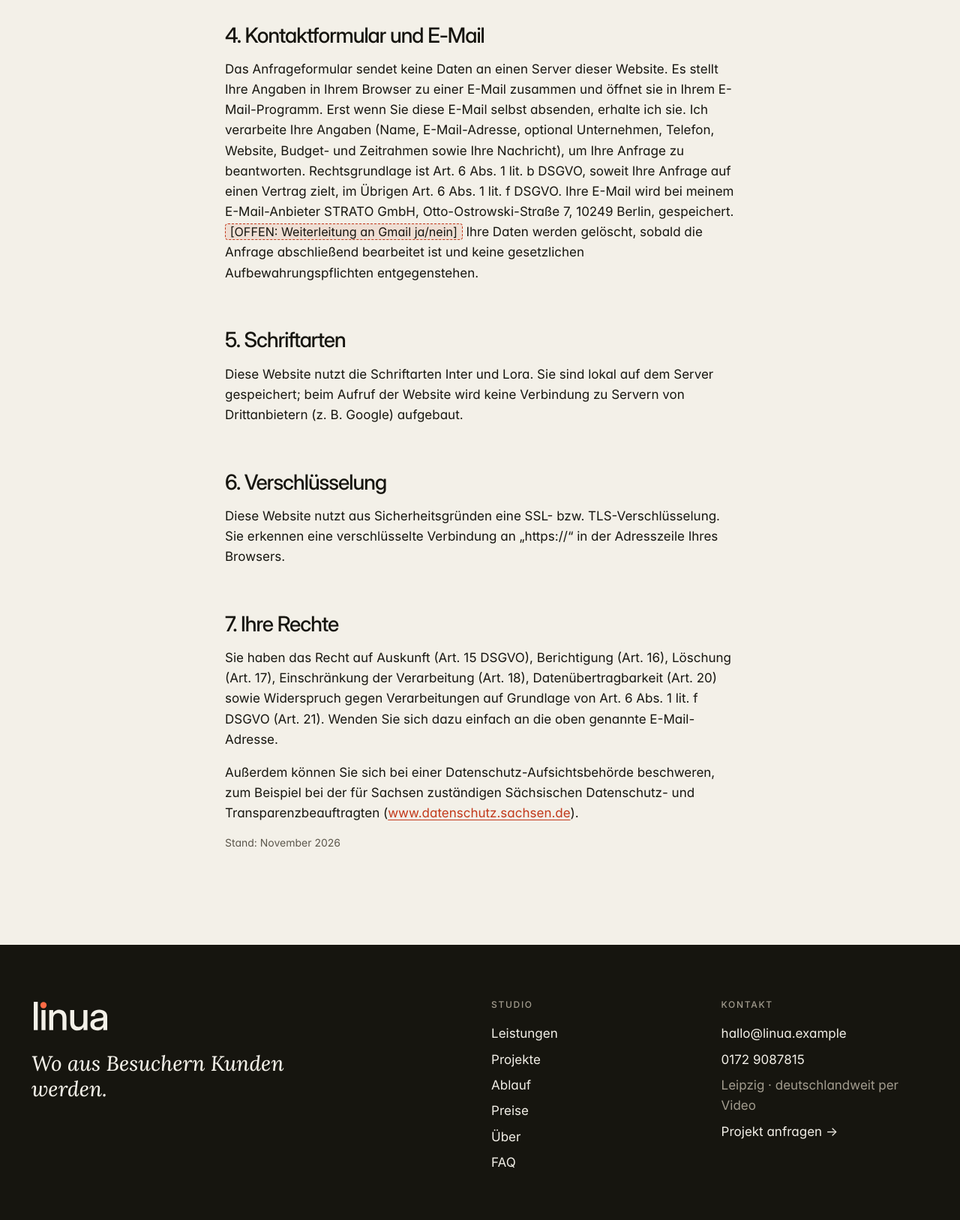
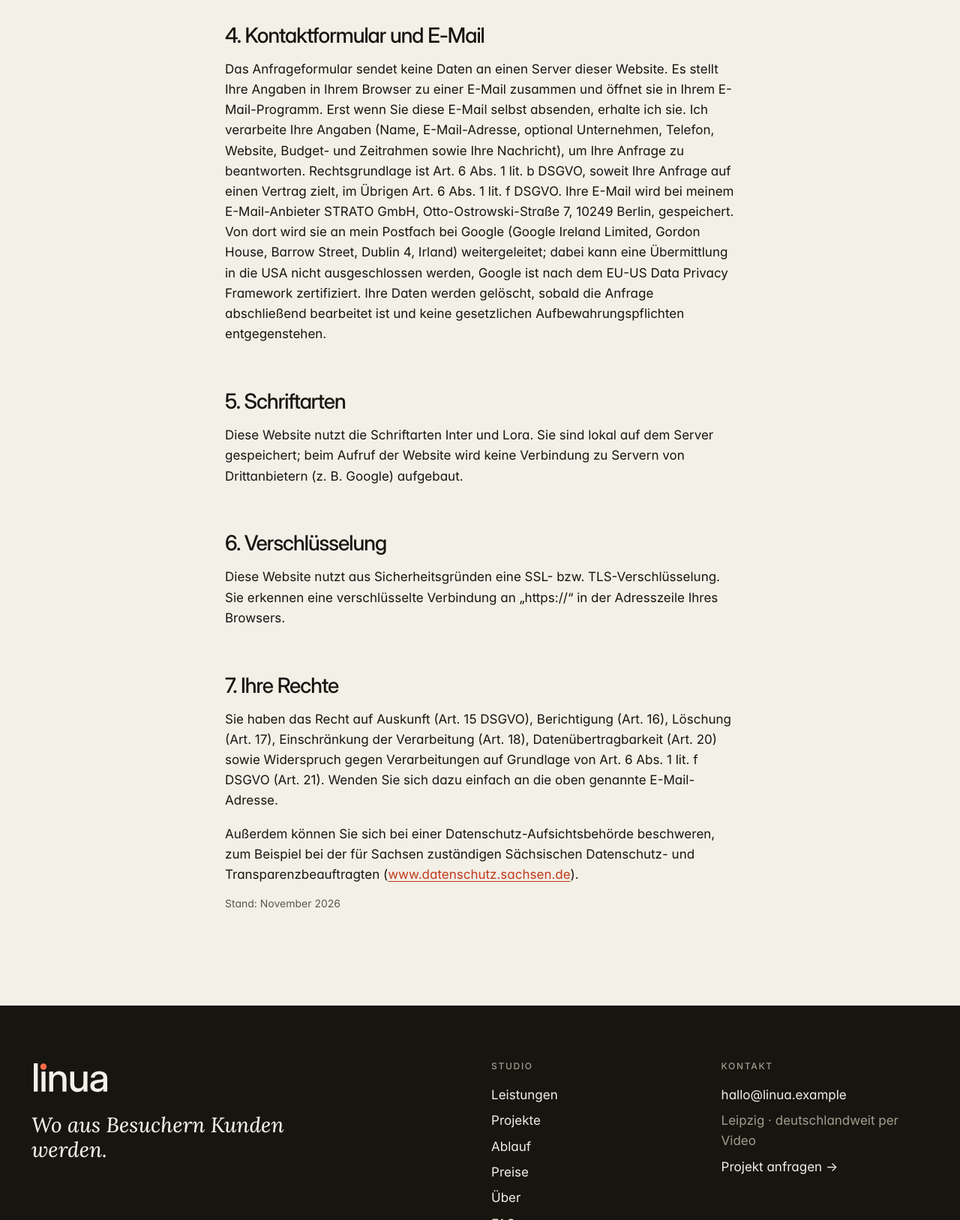
Before and after one commit to ronymislem123-ai/ronymislem123-ai.github.io, a plain HTML site: page datenschutz.html in a window 1280 px wide. Shown: the part 1379-3006 px from the top of the page at 75% size. Drawn offline with Linux system fonts and the light colour scheme.

Commit message:
Telefonnummer entfernt (Entscheidung: vorerst ohne Nummer)
Co-Authored-By: Claude Opus 5.5 <noreply@anthropic.com>
Claude-Session: https://claude.ai/code/session_01PGwdSQQCPZVVCc3w8MqzeK

```diff
--- a/datenschutz.html
+++ b/datenschutz.html
@@ -118,7 +118,7 @@
 
     <h2>4. Kontaktformular und E-Mail</h2>
 
-    <p>Das Anfrageformular sendet keine Daten an einen Server dieser Website. Es stellt Ihre Angaben in Ihrem Browser zu einer E-Mail zusammen und öffnet sie in Ihrem E-Mail-Programm. Erst wenn Sie diese E-Mail selbst absenden, erhalte ich sie. Ich verarbeite Ihre Angaben (Name, E-Mail-Adresse, optional Unternehmen, Telefon, Website, Budget- und Zeitrahmen sowie Ihre Nachricht), um Ihre Anfrage zu beantworten. Rechtsgrundlage ist Art. 6 Abs. 1 lit. b DSGVO, soweit Ihre Anfrage auf einen Vertrag zielt, im Übrigen Art. 6 Abs. 1 lit. f DSGVO. Ihre E-Mail wird bei meinem E-Mail-Anbieter STRATO GmbH, Otto-Ostrowski-Straße 7, 10249 Berlin, gespeichert. <span class="todo">[OFFEN: Weiterleitung an Gmail ja/nein]</span> Ihre Daten werden gelöscht, sobald die Anfrage abschließend bearbeitet ist und keine gesetzlichen Aufbewahrungspflichten entgegenstehen.</p>
+    <p>Das Anfrageformular sendet keine Daten an einen Server dieser Website. Es stellt Ihre Angaben in Ihrem Browser zu einer E-Mail zusammen und öffnet sie in Ihrem E-Mail-Programm. Erst wenn Sie diese E-Mail selbst absenden, erhalte ich sie. Ich verarbeite Ihre Angaben (Name, E-Mail-Adresse, optional Unternehmen, Telefon, Website, Budget- und Zeitrahmen sowie Ihre Nachricht), um Ihre Anfrage zu beantworten. Rechtsgrundlage ist Art. 6 Abs. 1 lit. b DSGVO, soweit Ihre Anfrage auf einen Vertrag zielt, im Übrigen Art. 6 Abs. 1 lit. f DSGVO. Ihre E-Mail wird bei meinem E-Mail-Anbieter STRATO GmbH, Otto-Ostrowski-Straße 7, 10249 Berlin, gespeichert. Von dort wird sie an mein Postfach bei Google (Google Ireland Limited, Gordon House, Barrow Street, Dublin 4, Irland) weitergeleitet; dabei kann eine Übermittlung in die USA nicht ausgeschlossen werden, Google ist nach dem EU-US Data Privacy Framework zertifiziert. Ihre Daten werden gelöscht, sobald die Anfrage abschließend bearbeitet ist und keine gesetzlichen Aufbewahrungspflichten entgegenstehen.</p>
 
     <h2>5. Schriftarten</h2>
     <p>Diese Website nutzt die Schriftarten Inter und Lora. Sie sind lokal auf dem Server gespeichert; beim Aufruf der Website wird keine Verbindung zu Servern von Drittanbietern (z. B. Google) aufgebaut.</p>
@@ -158,7 +158,7 @@
         <p class="footer__title">Kontakt</p>
         <ul class="footer__list">
           <li><a href="mailto:hallo@linua.example">hallo@linua.example</a></li>
-          <li><a href="tel:+491729087815">0172 9087815</a></li>
+
           <li class="muted">Leipzig · deutschlandweit per Video</li>
           <li><a href="kontakt.html">Projekt anfragen →</a></li>
         </ul>
```
Also changed, not shown: 404.html (+1 -1 lines), ablauf.html (+1 -1 lines), danke.html (+1 -1 lines), faq.html (+1 -1 lines), impressum.html (+2 -2 lines), index.html (+2 -3 lines), kontakt.html (+2 -2 lines), leistungen.html (+1 -1 lines), preise.html (+1 -1 lines), projekte.html (+1 -1 lines), ueber.html (+1 -1 lines).
